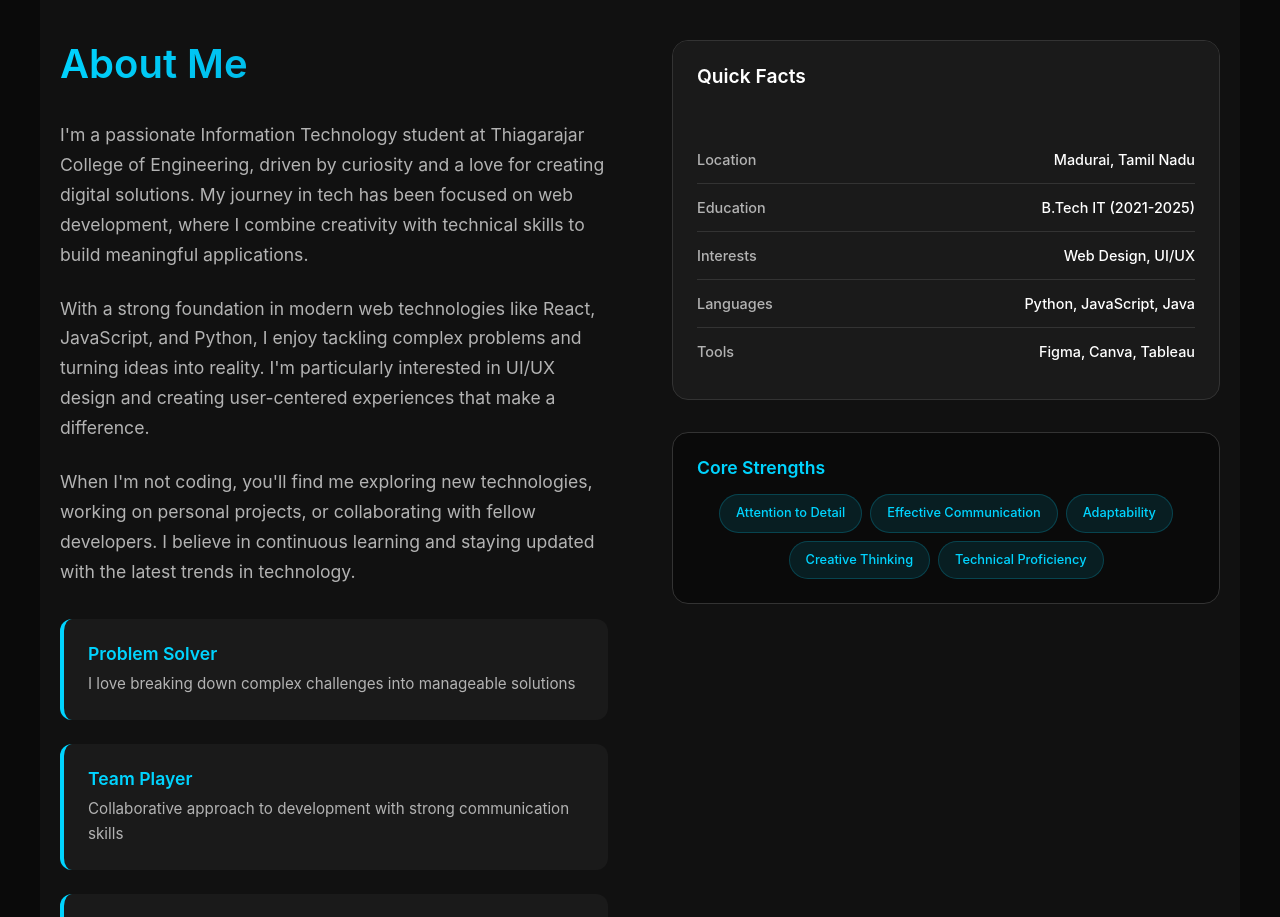
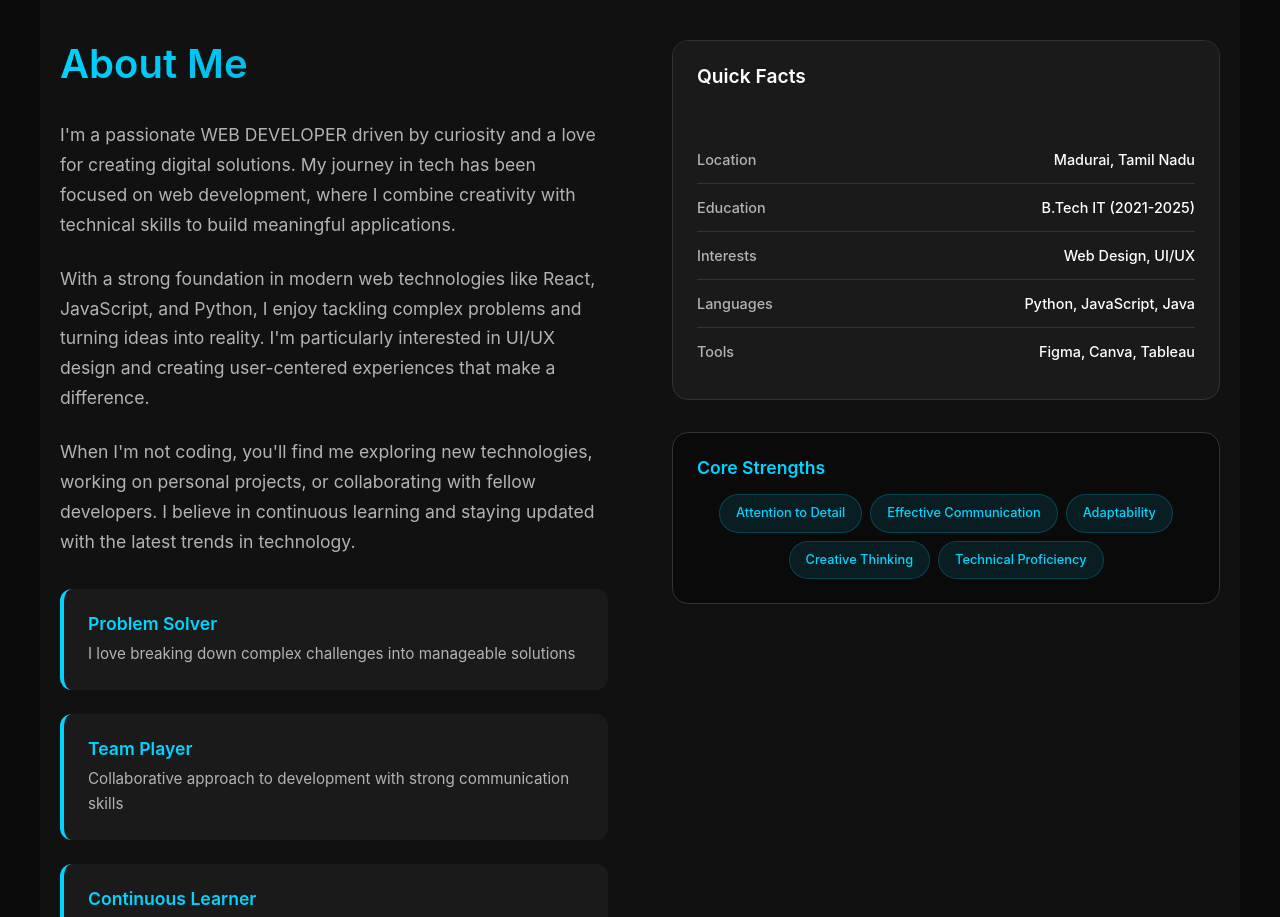
Before and after one commit to Sherwin-07/My-Portfolio, a React (Vite) app: page / in a window 1280 px wide. Shown: the part 840-1757 px from the top of the page. Built offline with nearby package versions, Linux system fonts and the light colour scheme.

Commit message:
Update About.jsx

```diff
--- a/src/components/About.jsx
+++ b/src/components/About.jsx
@@ -10,8 +10,7 @@ const About = () => {
             <h2>About Me</h2>
             <div className="about-description">
               <p>
-                I'm a passionate Information Technology student at Thiagarajar College of Engineering,
-                driven by curiosity and a love for creating digital solutions. My journey in tech has
+                I'm a passionate WEB DEVELOPER driven by curiosity and a love for creating digital solutions. My journey in tech has
                 been focused on web development, where I combine creativity with technical skills to
                 build meaningful applications.
               </p>
```
